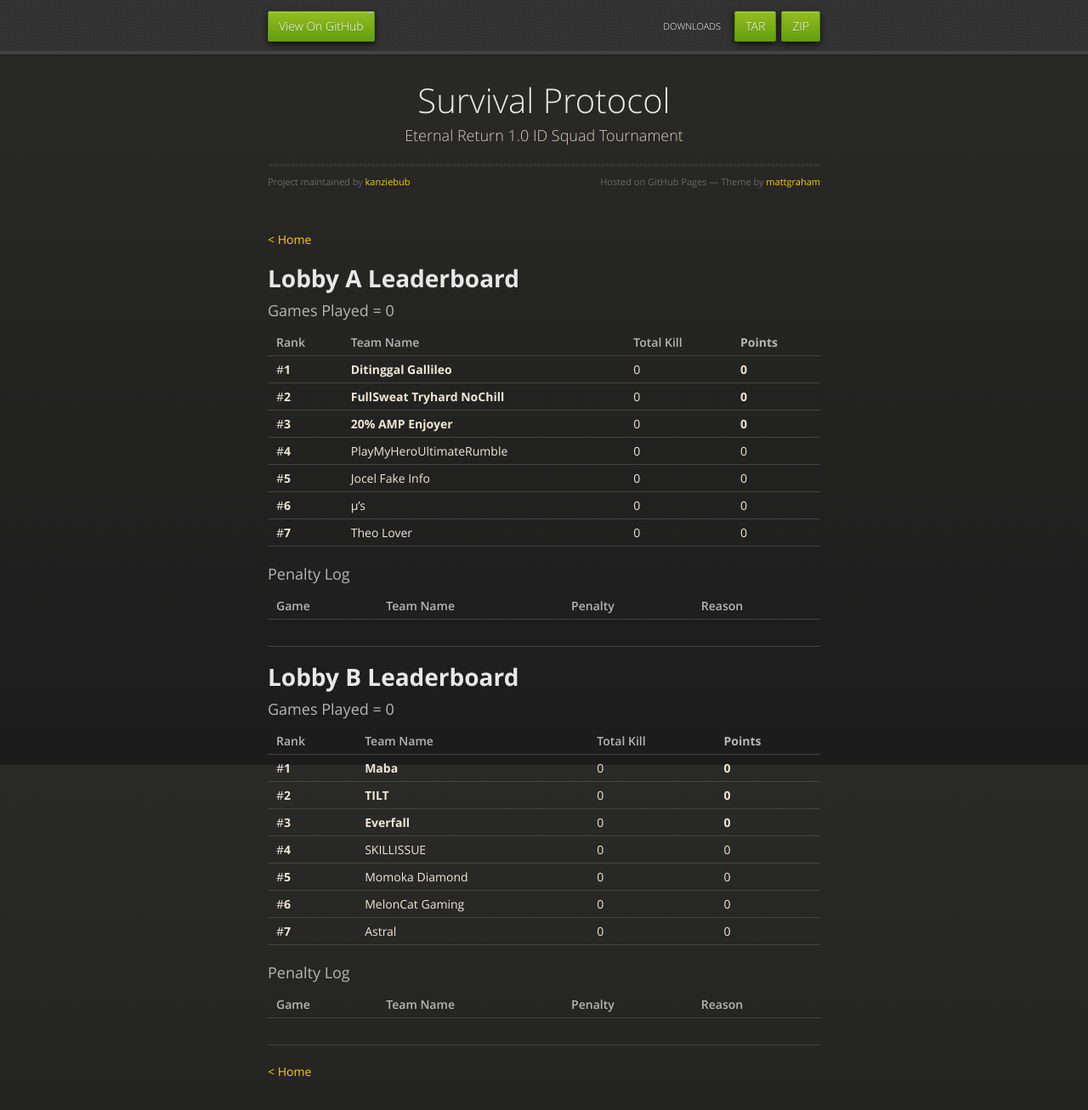
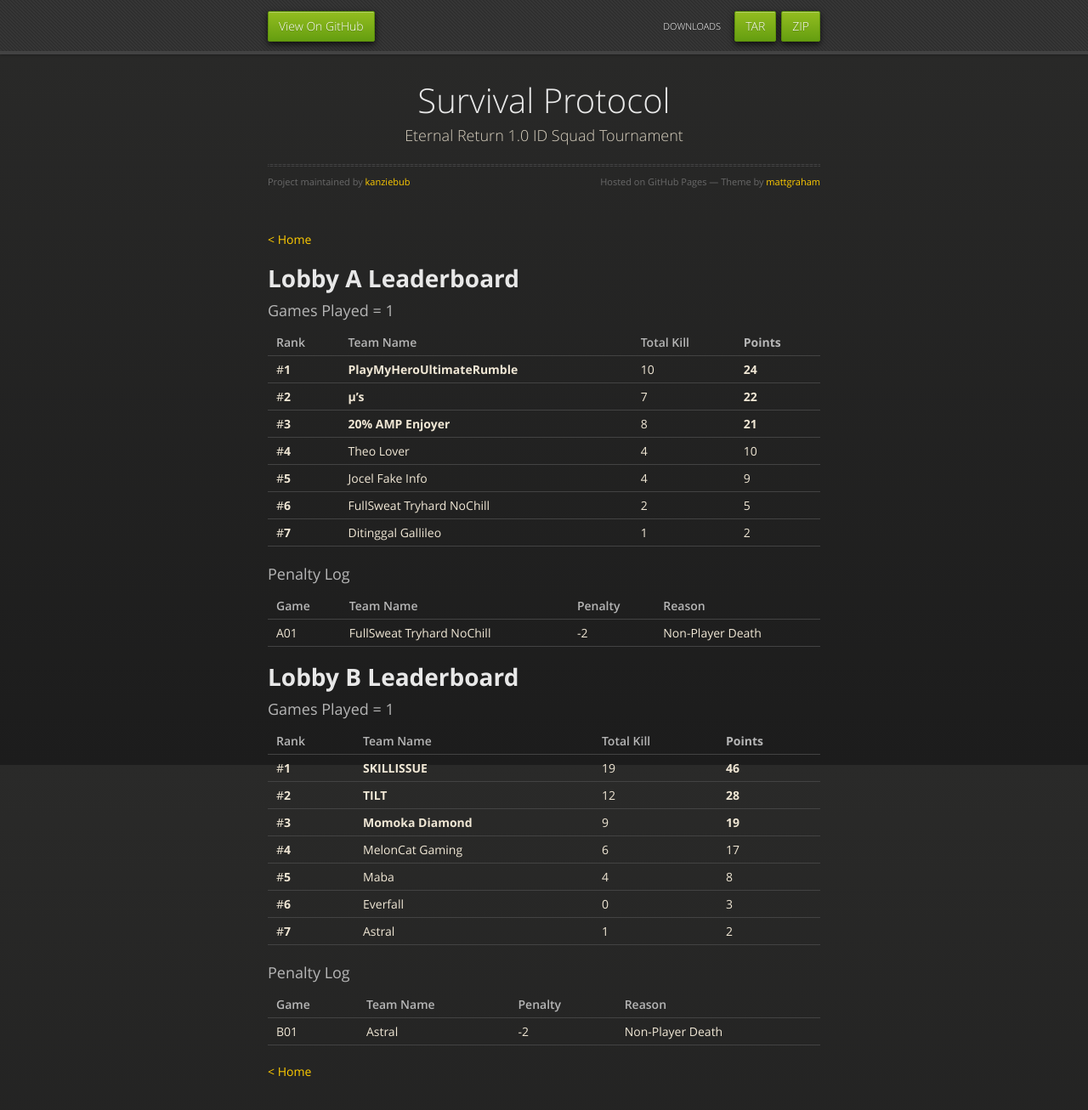
Before and after one commit to kanziebub/SurvivalProtocol, a Jekyll site: the page built from EPIC/02/leaderboard.md, in a window 1280 px wide and 1381 px high. Shown: the top 1306 px of the window at 85% size. Built offline with Jekyll 4.4.1, drawn with Linux system fonts in a browser that asks for light colours.

Commit message:
GAME01 A DAN B

```diff
--- a/EPIC/02/leaderboard.md
+++ b/EPIC/02/leaderboard.md
@@ -7,45 +7,45 @@ layout: default
 
 # **Lobby A Leaderboard**
 
-### Games Played = 0
+### Games Played = 1
 
 |  Rank  | Team Name             | Total Kill | **Points** |
 |:-------|:----------------------|:-----------|:-----------|
-| #**1** | **Ditinggal Gallileo** | 0 | **0** |
-| #**2** | **FullSweat Tryhard NoChill** | 0 | **0** |
-| #**3** | **20% AMP Enjoyer** | 0 | **0** |
-| #**4** | PlayMyHeroUltimateRumble | 0 | 0 |
-| #**5** | Jocel Fake Info | 0 | 0 |
-| #**6** | µ's | 0 | 0 |
-| #**7** | Theo Lover | 0 | 0 |
+| #**1** | **PlayMyHeroUltimateRumble** | 10 | **24** |
+| #**2** | **µ's** | 7 | **22** |
+| #**3** | **20% AMP Enjoyer** | 8 | **21** |
+| #**4** | Theo Lover | 4 | 10 |
+| #**5** | Jocel Fake Info | 4 | 9 |
+| #**6** | FullSweat Tryhard NoChill | 2 | 5 |
+| #**7** | Ditinggal Gallileo | 1 | 2 |
 
 ### Penalty Log
 
 |  Game  | Team Name | Penalty | Reason                |
 |:-------|:----------|:--------|:----------------------|
-|        |           |         |                       |
+| A01 | FullSweat Tryhard NoChill | -2 | Non-Player Death |
 
 
 
 # **Lobby B Leaderboard**
 
-### Games Played = 0
+### Games Played = 1
 
 |  Rank  | Team Name             | Total Kill | **Points** |
 |:-------|:----------------------|:-----------|:-----------|
-| #**1** | **Maba** | 0 | **0** |
-| #**2** | **TILT** | 0 | **0** |
-| #**3** | **Everfall** | 0 | **0** |
-| #**4** | SKILLISSUE | 0 | 0 |
-| #**5** | Momoka Diamond | 0 | 0 |
-| #**6** | MelonCat Gaming | 0 | 0 |
-| #**7** | Astral | 0 | 0 |
+| #**1** | **SKILLISSUE** | 19 | **46** |
+| #**2** | **TILT** | 12 | **28** |
+| #**3** | **Momoka Diamond** | 9 | **19** |
+| #**4** | MelonCat Gaming | 6 | 17 |
+| #**5** | Maba | 4 | 8 |
+| #**6** | Everfall | 0 | 3 |
+| #**7** | Astral | 1 | 2 |
 
 ### Penalty Log
 
 |  Game  | Team Name | Penalty | Reason                |
 |:-------|:----------|:--------|:----------------------|
-|        |           |         |                       |
+| B01 | Astral | -2 | Non-Player Death |
 
 
 
--- a/double_lobby_lb.py
+++ b/double_lobby_lb.py
@@ -128,7 +128,7 @@ def refresh_page(sheetID_A, sheetID_B, target):
 
 """ + set_leaderboard(df_A)
     + get_penalty_table()
-    + penalty_placeholder
+    + set_penalty("A01", "FullSweat Tryhard NoChill", "-2", "Non-Player Death")
     + " \n \n")
 
     df_B = set_df(sheetID_B, sheetName)
@@ -137,7 +137,7 @@ def refresh_page(sheetID_A, sheetID_B, target):
 
 """ + set_leaderboard(df_B)
     + get_penalty_table()
-    + penalty_placeholder
+    + set_penalty("B01", "Astral", "-2", "Non-Player Death")
     + " \n \n")
 
     page_md = (get_header()
```
